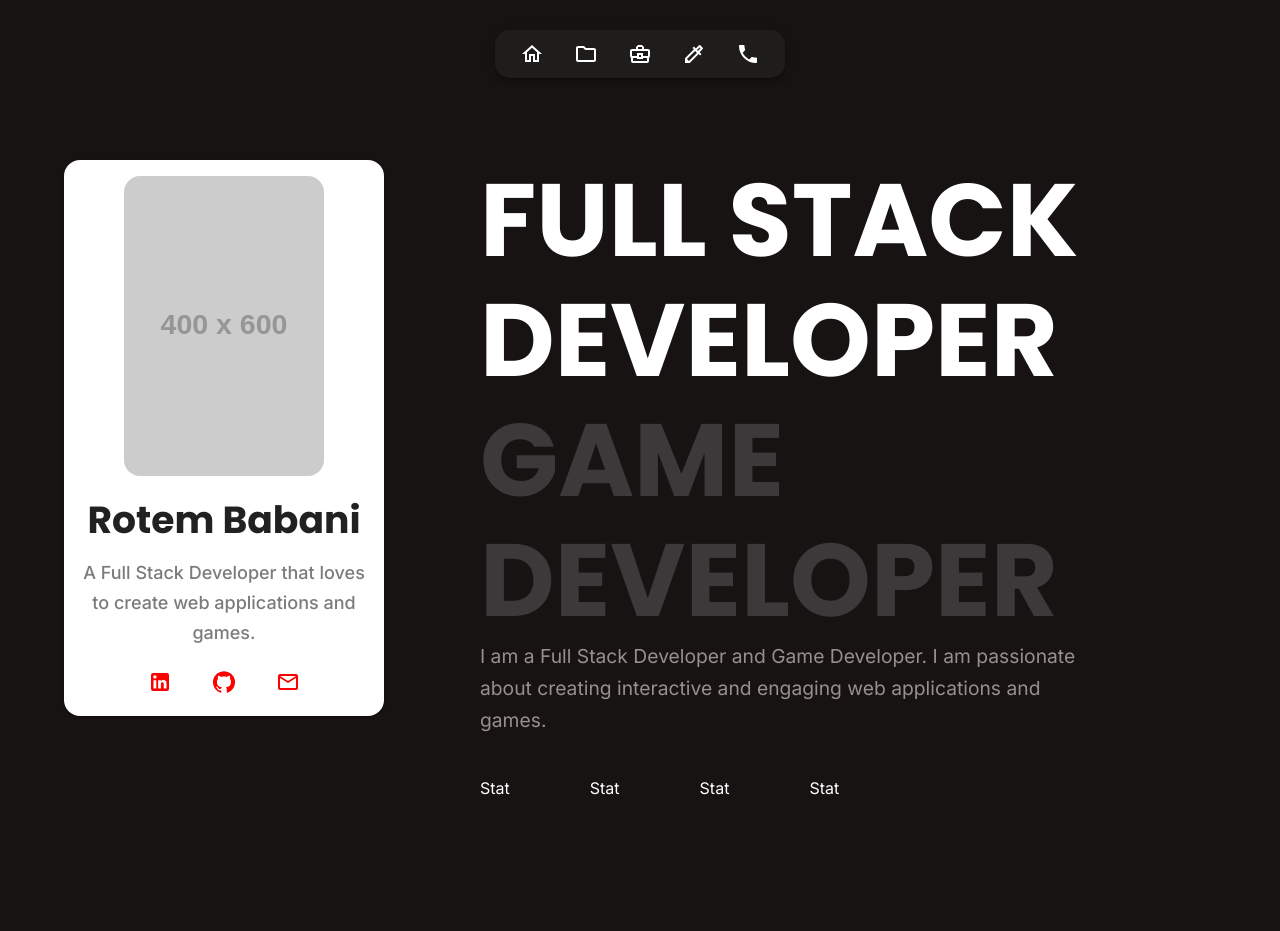
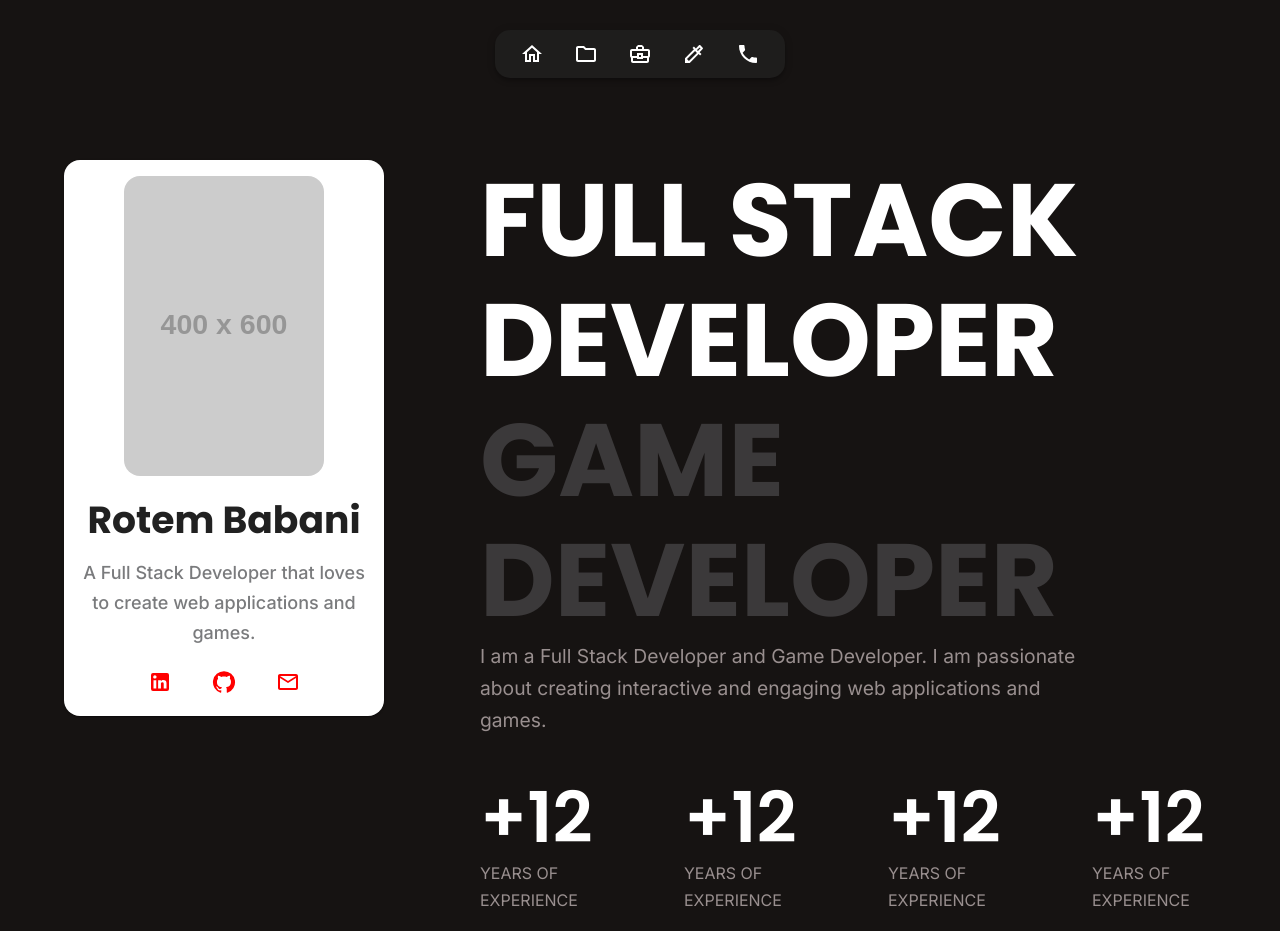
Before and after one commit to rotembab/resume-frontend, a React (Vite) app: page / in a window 1280 px wide. Shown: the top 931 px of the page. Built offline with nearby package versions, Linux system fonts and the light colour scheme.

Commit message:
added stats

```diff
--- a/src/components/ui/single-statistic/single-statistic.component.tsx
+++ b/src/components/ui/single-statistic/single-statistic.component.tsx
@@ -1,5 +1,24 @@
-import { Box } from '@mui/material';
+import { Box, Typography } from '@mui/material';
 
 export const SingleStatistic = () => {
-  return <Box>Stat</Box>;
+  return (
+    <Box>
+      <Typography variant='h2'>+12</Typography>
+      <Typography
+        color='paragraphColor'
+        textTransform={'uppercase'}
+        fontWeight={400}
+        fontSize={{
+          xs: '16px',
+          sm: '16px',
+          md: '16px',
+          lg: '16px',
+          xl: '16px',
+        }}
+        variant='caption'
+      >
+        Years Of Experience
+      </Typography>
+    </Box>
+  );
 };
--- a/src/index.css
+++ b/src/index.css
@@ -1,2 +1,2 @@
-@import url('https://fonts.googleapis.com/css2?family=Poppins:wght@400;500;700&display=swap');
+@import url('https://fonts.googleapis.com/css2?family=Poppins:wght@400;500;600;700&display=swap');
 @import url('https://fonts.googleapis.com/css2?family=Inter:wght@400;500;700&display=swap');
--- a/src/themes/theme.ts
+++ b/src/themes/theme.ts
@@ -71,6 +71,19 @@
           textAlign: 'center',
         },
       },
+      h2: {
+        fontWeight: 600,
+        fontFamily: "'Poppins', sans-serif",
+        fontSize: '70px',
+        '@media (max-width:900px)': {
+          fontSize: '36px',
+          textAlign: 'center',
+        },
+        '@media (max-width:600px)': {
+          fontSize: '24px',
+          textAlign: 'center',
+        },
+      },
       h3: {
         fontWeight: 700,
         fontFamily: "'Poppins', sans-serif",
```
